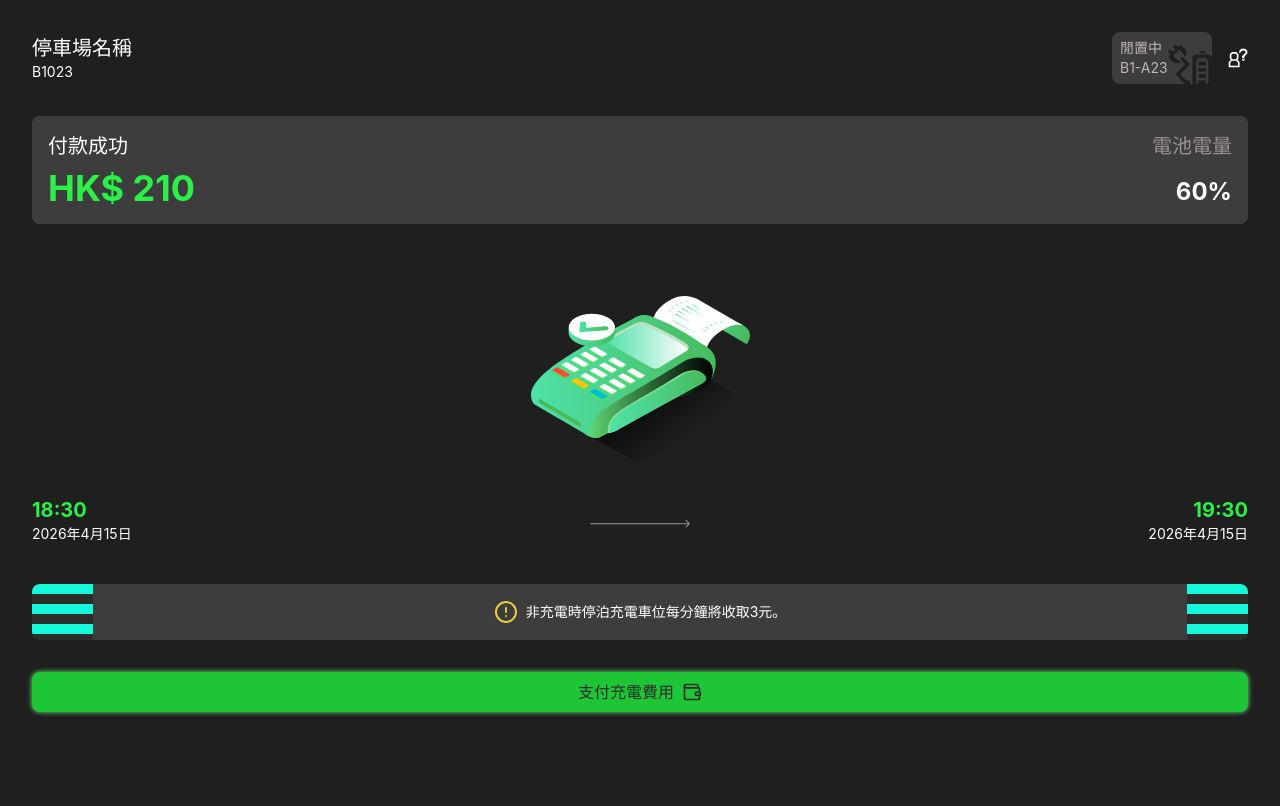
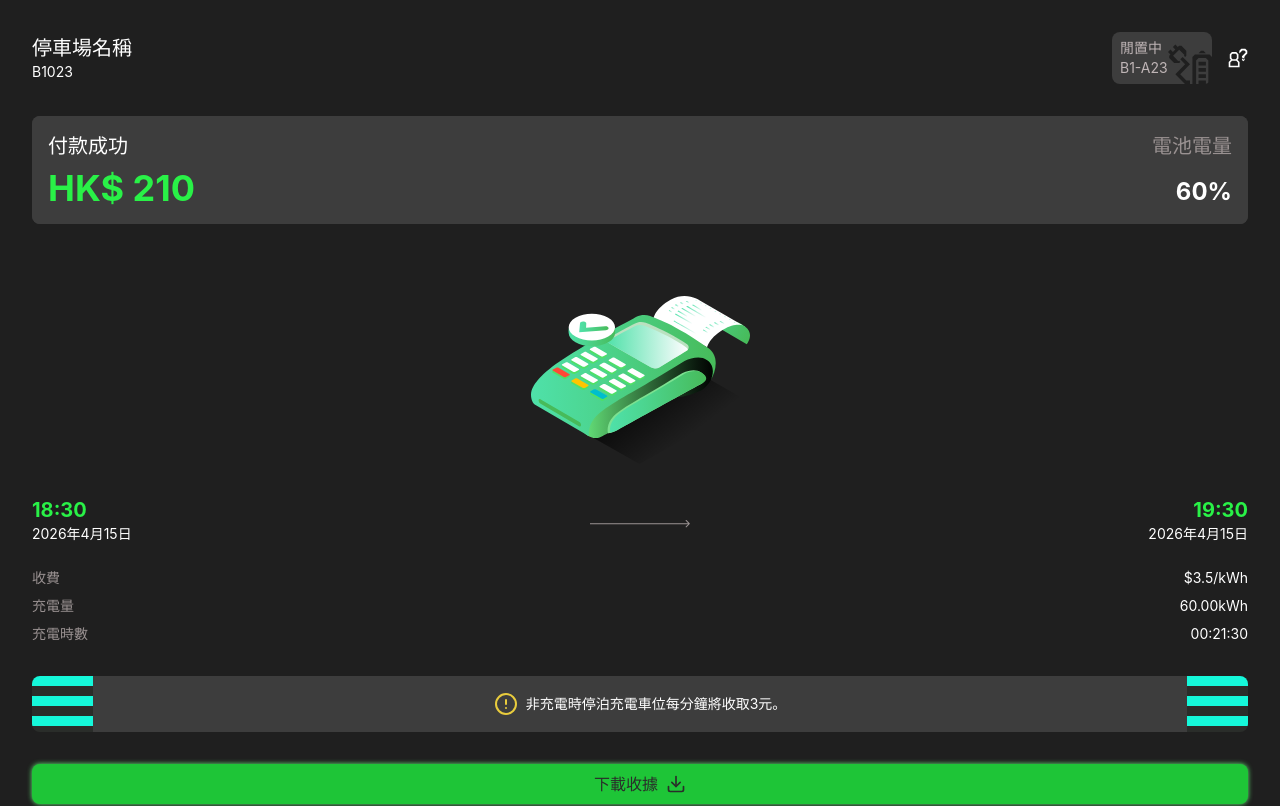
Before and after one commit to aloofist/parking-guru, a React (Vite) app: page /search_carpark/payment_confirmation in a window 1280 px wide. Shown: the top 806 px of the page. Built offline with nearby package versions, Linux system fonts and the light colour scheme.

Commit message:
ui fixes

```diff
--- a/src/App.tsx
+++ b/src/App.tsx
@@ -1,12 +1,13 @@
 import './App.css'
 import Button from './components/Button'
+import { Search } from 'lucide-react'
 
 function App() {
 
   return (
     <>
       <h1>Home Page</h1>
-      <Button text="Search Carpark Page" route="/search_carpark/welcome"/>
+      <Button text="Search Carpark Page" route="/search_carpark/welcome" lucide_icon={Search}/>
     </>
   )
 }
--- a/src/components/CityBackdrop.tsx
+++ b/src/components/CityBackdrop.tsx
@@ -5,7 +5,7 @@ export default function CityBackdrop() {
     <img
       src={cityBackdrop}
       alt="city backdrop"
-      className="absolute -z-10 w-full left-0 translate-y-[45%]"
+      className="absolute -z-10 w-full left-0 translate-y-[50%]"
     />
   );
 }
--- a/src/search_carpark/pages/PaymentConfirmation.tsx
+++ b/src/search_carpark/pages/PaymentConfirmation.tsx
@@ -3,7 +3,7 @@ import CityBackdrop from "../../components/CityBackdrop";
 import paymentSuccess from "../../assets/paymentSuccess.svg";
 import { CircleAlert } from "lucide-react";
 import Button from "../../components/Button";
-import { Wallet } from "lucide-react";
+import { Download } from "lucide-react";
 import longArrow from "../../assets/longArrow.svg";
 
 const stats = [
@@ -50,7 +50,7 @@ export default function PaymentDetails() {
         <img src={paymentSuccess} alt="payment icon" />
       </div>
 
-      <div className="flex flex-col z-10 ">
+      <div className="flex flex-col z-10">
         <div className="flex justify-between">
           <div>
             <h1 className="font-bold text-primary100">18:30</h1>
@@ -63,10 +63,16 @@ export default function PaymentDetails() {
           </div>
         </div>
 
-        <div>
-
+        <div className="flex flex-col gap-2 mt-4">
+          {stats.map((item) => (
+            <div className="flex justify-between">
+            <p className="text-sm text-grey120">{item.label}</p>
+            <p className="text-sm">{item.value}</p>
+          </div>
+          ))}
         </div>
       </div>
+
       <div
         className="flex flex-col items-center rounded-lg"
         style={{
@@ -80,9 +86,9 @@ export default function PaymentDetails() {
         </div>
       </div>
       <Button
-        text="支付充電費用"
-        lucide_icon={Wallet}
-        route="/search_carpark/payment_confirmation"
+        text="下載收據"
+        lucide_icon={Download}
+        route="/"
       />
       <CityBackdrop />
     </>
--- a/src/search_carpark/pages/Start.tsx
+++ b/src/search_carpark/pages/Start.tsx
@@ -54,9 +54,9 @@ export default function Start() {
 
           <div className="flex flex-col items-center">
             <ButtonSlider />
-            <p className="font-light text-base mt-4">滑動以開始充電</p>
+            <p className="font-light text-base my-4">滑動以開始充電</p>
             <Button
-              text="start charge (remove when slider is working)"
+              text="start charge (remove)"
               route="/search_carpark/charging_session"
             />
           </div>
--- a/src/search_carpark/pages/Welcome.tsx
+++ b/src/search_carpark/pages/Welcome.tsx
@@ -1,5 +1,6 @@
 import Header from "../../components/Header";
 import Button from "../../components/Button";
+import arrow from "../../assets/arrow.svg"
 
 export default function Welcome() {
   return (
@@ -11,6 +12,11 @@ export default function Welcome() {
       </div>
 
       <Button text="歡迎使用" route="/search_carpark/scan" />
+      <img
+      src={arrow}
+      alt="background arrow"
+      className="absolute -z-10 w-full left-0 top-0"
+    />
     </>
   );
 }
```
